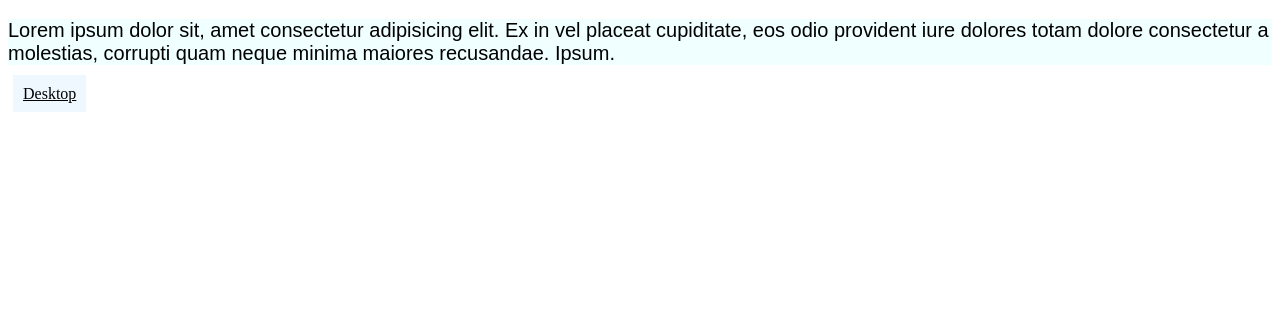
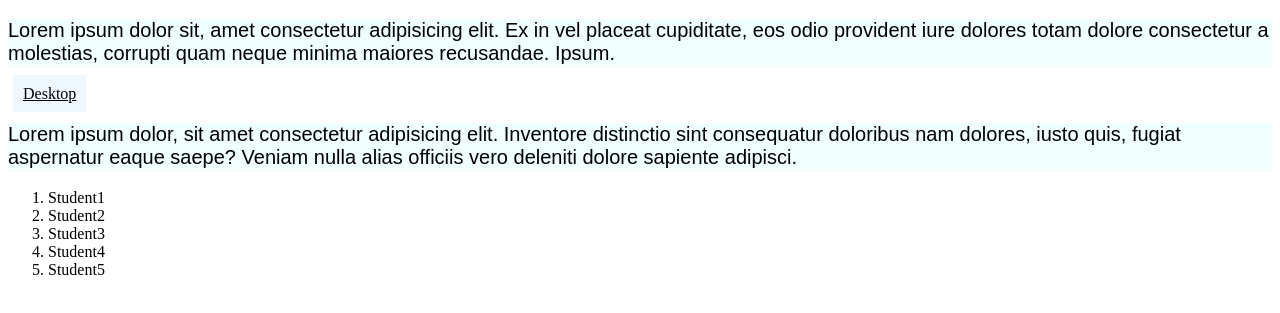
Before and after one commit to riyawebedu/basic_repo, a plain HTML site: page index.html in a window 1280 px wide. Shown: the part 61-374 px from the top of the page. Drawn offline with Linux system fonts and the light colour scheme.

Commit message:
added basic file

```diff
--- a/index.html
+++ b/index.html
@@ -10,13 +10,13 @@
     <h1>EDUSPHERE</h1>
     <p>Lorem ipsum dolor sit, amet consectetur adipisicing elit. Ex in vel placeat cupiditate, eos odio provident iure dolores totam dolore consectetur a molestias, corrupti quam neque minima maiores recusandae. Ipsum.</p>
     <a href="">Desktop</a>
-    <!-- <p>Lorem ipsum dolor, sit amet consectetur adipisicing elit. Inventore distinctio sint consequatur doloribus nam dolores, iusto quis, fugiat aspernatur eaque saepe? Veniam nulla alias officiis vero deleniti dolore sapiente adipisci.</p>
+    <p>Lorem ipsum dolor, sit amet consectetur adipisicing elit. Inventore distinctio sint consequatur doloribus nam dolores, iusto quis, fugiat aspernatur eaque saepe? Veniam nulla alias officiis vero deleniti dolore sapiente adipisci.</p>
     <ol>
         <li>Student1</li>
         <li>Student2</li>
         <li>Student3</li>
         <li>Student4</li>
         <li>Student5</li>
-    </ol> -->
+    </ol>
 </body>
 </html>
```
Also changed, not shown: basic.html (added).
